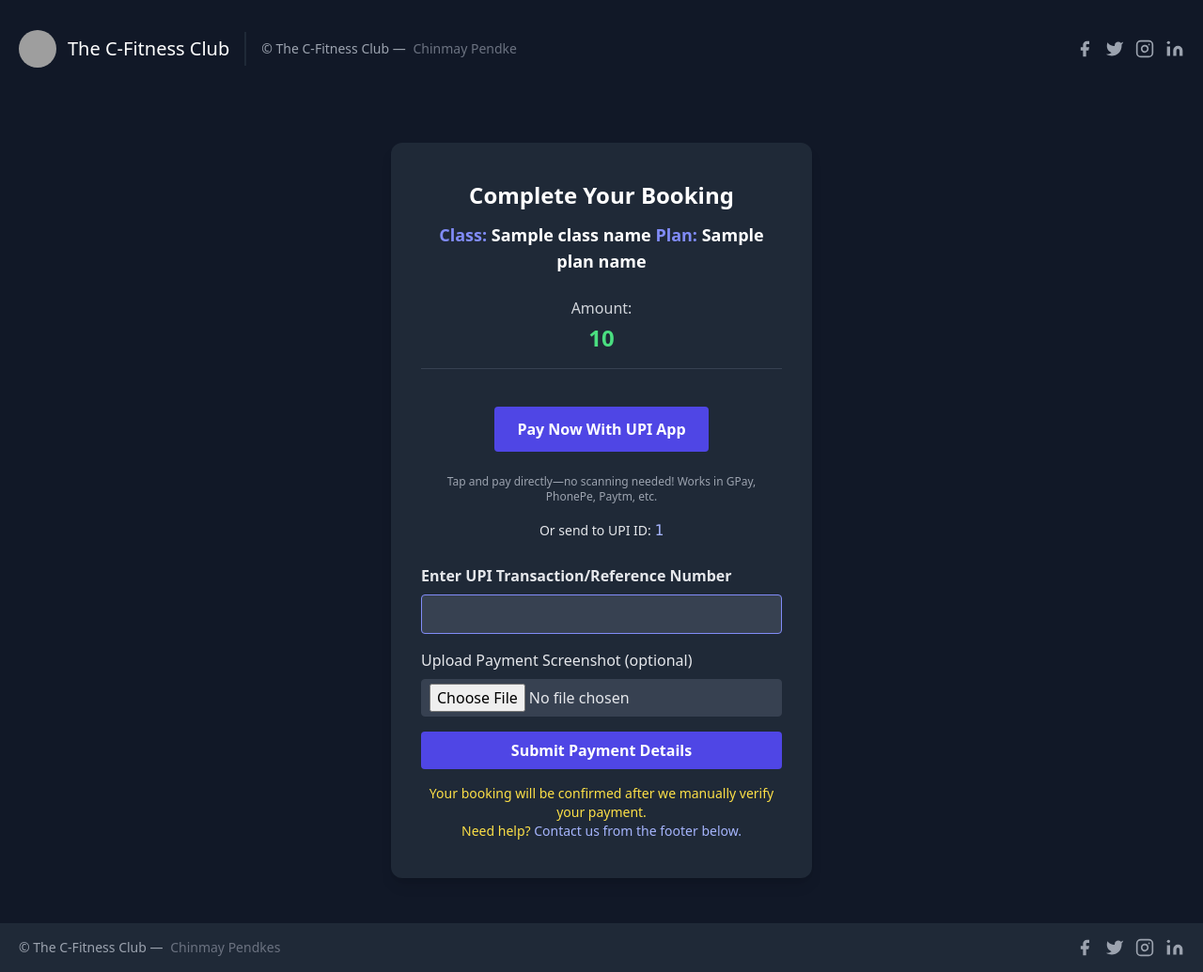
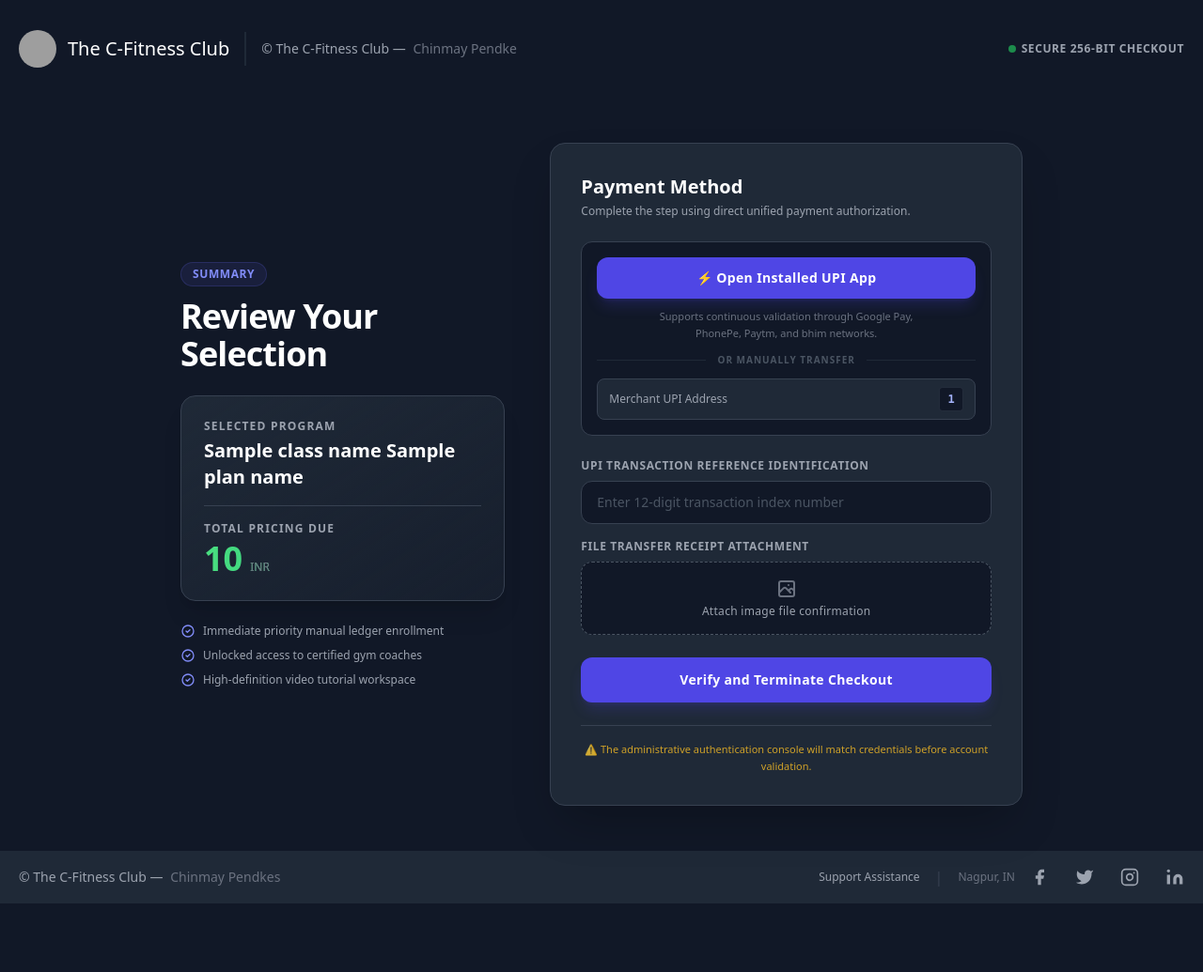
Before and after one commit to chinmay2023/the-c-fitness-club, a Django app: template mainapp/templates/payment_page.html in a window 1280 px wide. Shown: the whole page at 94% size. After the commit the page ends 962 px from the top, so only its background shows below. Run offline with Django 5.2, Linux system fonts and the light colour scheme; the template is opened without the code that fills it: most values are stand-ins (such as "Sample title", 1, 10 or a date in 2020); some libraries are stand-ins or nearby versions; grey boxes are pictures that could not be loaded.

Commit message:
fix payment gateway UI

```diff
--- a/mainapp/templates/payment_page.html
+++ b/mainapp/templates/payment_page.html
@@ -6,58 +6,42 @@
     <meta charset="UTF-8">
     <title>C-Fitness Club | Confirm Payment</title>
     <meta name="viewport" content="width=device-width, initial-scale=1.0">
-    <!-- Tailwind CSS CDN (match with rest of project version if needed) -->
+    <!-- Tailwind CSS CDN -->
     <script src="https://cdn.tailwindcss.com"></script>
 </head>
-<body class="bg-gray-900 text-gray-200 min-h-screen flex flex-col">
+<body class="bg-gray-900 text-gray-200 min-h-screen flex flex-col justify-between">
 
+  <!-- Header Navigation -->
+  <!-- Header Navigation (Border Line Removed) -->
   <footer class="text-gray-400 bg-gray-900 body-font">
-		<div class="container px-5 py-8 mx-auto flex items-center sm:flex-row flex-col">
-		  <a class="flex title-font font-medium items-center md:justify-start justify-center text-white">
-			<img src="https://static.vecteezy.com/system/resources/previews/017/494/085/original/letter-c-fitness-gym-logo-design-fitness-club-exercising-logo-free-vector.jpg" stroke="currentColor"  stroke-linecap="round" stroke-linejoin="round" stroke-width="2" class="w-10 h-10 text-white p-0.1 rounded-full" viewBox="0 0 24 24">
-			  <path d="M12 2L2 7l10 5 10-5-10-5zM2 17l10 5 10-5M2 12l10 5 10-5"></path>
-			</svg>
+    <div class="container px-5 py-8 mx-auto flex items-center sm:flex-row flex-col justify-between">
+
+      <!-- Left side -->
+      <div class="flex items-center sm:flex-row flex-col justify-center sm:justify-start">
+        <a class="flex title-font font-medium items-center text-white">
+          <img src="https://static.vecteezy.com/system/resources/previews/017/494/085/original/letter-c-fitness-gym-logo-design-fitness-club-exercising-logo-free-vector.jpg" class="w-10 h-10 text-white p-0.1 rounded-full">
           <span class="ml-3 text-xl">The C-Fitness Club</span>
         </a>
         <p class="text-sm text-gray-400 sm:ml-4 sm:pl-4 sm:border-l-2 sm:border-gray-800 sm:py-2 sm:mt-0 mt-4">© The C-Fitness Club —
           <a href="https://twitter.com/Chins71562758" class="text-gray-500 ml-1" target="_blank" rel="noopener noreferrer">Chinmay Pendke</a>
         </p>
-		  <span class="inline-flex sm:ml-auto sm:mt-0 mt-4 justify-center sm:justify-start">
-			<a class="text-gray-400">
-			  <svg fill="currentColor" stroke-linecap="round" stroke-linejoin="round" stroke-width="2" class="w-5 h-5" viewBox="0 0 24 24">
-				<path d="M18 2h-3a5 5 0 00-5 5v3H7v4h3v8h4v-8h3l1-4h-4V7a1 1 0 011-1h3z"></path>
-			  </svg>
-			</a>
-			<a class="ml-3 text-gray-400">
-			  <svg fill="currentColor" stroke-linecap="round" stroke-linejoin="round" stroke-width="2" class="w-5 h-5" viewBox="0 0 24 24">
-				<path d="M23 3a10.9 10.9 0 01-3.14 1.53 4.48 4.48 0 00-7.86 3v1A10.66 10.66 0 013 4s-4 9 5 13a11.64 11.64 0 01-7 2c9 5 20 0 20-11.5a4.5 4.5 0 00-.08-.83A7.72 7.72 0 0023 3z"></path>
-			  </svg>
-			</a>
-			<a class="ml-3 text-gray-400">
-			  <svg fill="none" stroke="currentColor" stroke-linecap="round" stroke-linejoin="round" stroke-width="2" class="w-5 h-5" viewBox="0 0 24 24">
-				<rect width="20" height="20" x="2" y="2" rx="5" ry="5"></rect>
-				<path d="M16 11.37A4 4 0 1112.63 8 4 4 0 0116 11.37zm1.5-4.87h.01"></path>
-			  </svg>
-			</a>
-			<a class="ml-3 text-gray-400">
-			  <svg fill="currentColor" stroke="currentColor" stroke-linecap="round" stroke-linejoin="round" stroke-width="0" class="w-5 h-5" viewBox="0 0 24 24">
-				<path stroke="none" d="M16 8a6 6 0 016 6v7h-4v-7a2 2 0 00-2-2 2 2 0 00-2 2v7h-4v-7a6 6 0 016-6zM2 9h4v12H2z"></path>
-				<circle cx="4" cy="4" r="2" stroke="none"></circle>
-			  </svg>
-			</a>
+      </div>
+
+      <!-- Right side -->
+      <span class="inline-flex sm:ml-auto sm:mt-0 mt-4 justify-center sm:justify-start items-center text-xs font-semibold tracking-wider uppercase text-gray-400 h-10">
+        <span class="flex items-center gap-1.5">
+          <span class="h-2 w-2 rounded-full bg-green-500 animate-pulse"></span>
+          Secure 256-bit Checkout
         </span>
+      </span>
+
     </div>
   </footer>
 
-    {% load static %}
-{% load static %}
-
-<!-- SUCCESS POPUP WITH BLUR -->
 <!-- SUCCESS POPUP WITH BLUR -->
 {% if msg %}
-  <div id="success-bg"
-       class="fixed inset-0 z-50 bg-black bg-opacity-60 backdrop-blur-sm flex items-center justify-center">
-    <div class="bg-gray-900 rounded-xl shadow-2xl max-w-xs w-full p-6 text-center border-2 border-indigo-500">
+  <div id="success-bg" class="fixed inset-0 z-50 bg-black/70 backdrop-blur-sm flex items-center justify-center p-4">
+    <div class="bg-gray-900 rounded-xl shadow-2xl max-w-xs w-full p-6 text-center border border-indigo-500">
       <h3 class="text-2xl font-bold text-green-400 mb-2">Thank You!</h3>
       <p class="text-white mb-4">{{ msg|default:"Your payment was successful." }}</p>
       <button onclick="window.location.href='/'" class="mt-2 px-6 py-2 bg-indigo-600 hover:bg-indigo-700 rounded text-white font-semibold transition">
@@ -67,57 +51,105 @@
   </div>
 {% endif %}
 
+<!-- ======== PREMIUM SPLIT VIEW LAYOUT ======== -->
+<main class="flex-grow flex items-center justify-center p-4 md:p-8 lg:p-12 {% if msg %}blur-sm pointer-events-none select-none{% endif %}">
+    <div class="max-w-4xl w-full grid grid-cols-1 md:grid-cols-12 gap-8 lg:gap-12 items-stretch">
 
-<!-- ======== MAIN CONTENT ======== -->
-<main class="flex-1 flex items-center justify-center {% if msg %}blur-sm pointer-events-none select-none{% endif %}">
-    <div class="bg-gray-800 rounded-xl shadow-lg px-8 py-10 max-w-md w-full my-12">
-        <h2 class="text-2xl font-bold text-white mb-3 text-center">
-            Complete Your Booking
-        </h2>
-        <p class="text-lg text-indigo-400 text-center mb-6 font-semibold">
-            {% if class_name %}Class: <span class="text-white">{{ class_name }}</span>{% endif %}
-            {% if plan_name %}Plan: <span class="text-white">{{ plan_name }}</span>{% endif %}
-        </p>
-        <p class="mb-1 text-center text-gray-300">Amount:</p>
-        <div class="mb-4 text-center text-2xl font-bold text-green-400">
+        <!-- LEFT COLUMN: ORDER DISPLAY SUMMARY -->
+        <div class="md:col-span-5 flex flex-col justify-center space-y-6 text-center md:text-left py-4">
+            <div>
+                <span class="inline-block bg-indigo-500/10 border border-indigo-500/20 text-indigo-400 text-xs px-3 py-1 rounded-full font-semibold uppercase tracking-wider mb-3">Summary</span>
+                <h1 class="text-3xl font-extrabold tracking-tight text-white sm:text-4xl">Review Your Selection</h1>
+            </div>
+
+            <div class="bg-gradient-to-br from-gray-800 to-gray-800/40 border border-gray-700 rounded-2xl p-6 shadow-xl">
+                <p class="text-xs uppercase font-bold tracking-widest text-gray-400 mb-1">Selected Program</p>
+                <div class="text-xl font-bold text-white mb-4">
+                    {% if class_name %}{{ class_name }}{% endif %}
+                    {% if plan_name %}{{ plan_name }}{% endif %}
+                </div>
+
+                <hr class="border-gray-700 my-4">
+
+                <p class="text-xs uppercase font-bold tracking-widest text-gray-400 mb-1">Total Pricing Due</p>
+                <div class="text-4xl font-black text-transparent bg-clip-text bg-gradient-to-r from-green-400 to-emerald-500 flex items-baseline gap-1 justify-center md:justify-start">
                     {{ amount }}
-        </div>
-        <hr class="my-4 border-gray-700">
-
-       <div class="mb-6 flex flex-col items-center">
-    <a href="upi://pay?pa={{ upi_id }}&am={{ amount }}&cu=INR&tn=Booking"
-       class="bg-indigo-600 hover:bg-indigo-700 text-white px-6 py-3 rounded block text-center font-semibold my-6">
-      Pay Now With UPI App
-    </a>
-    <div class="mb-2 text-xs text-gray-400 text-center">Tap and pay directly—no scanning needed! Works in GPay, PhonePe, Paytm, etc.</div>
-    <div class="text-center text-sm mt-2">
-        Or send to UPI ID:
-        <span class="font-mono text-indigo-300 text-base select-all">{{ upi_id }}</span>
+                    <span class="text-xs text-gray-500 tracking-normal font-medium ml-1">INR</span>
                 </div>
             </div>
 
-        <form method="post" enctype="multipart/form-data" class="mt-4">
+            <!-- Features list -->
+            <ul class="text-left text-xs text-gray-400 space-y-2.5 max-w-xs mx-auto md:mx-0">
+                <li class="flex items-center gap-2"><svg class="w-4 h-4 text-indigo-400 flex-shrink-0" fill="none" stroke="currentColor" viewBox="0 0 24 24"><path stroke-linecap="round" stroke-linejoin="round" stroke-width="2" d="M9 12l2 2 4-4m6 2a9 9 0 11-18 0 9 9 0 0118 0z"></path></svg> Immediate priority manual ledger enrollment</li>
+                <li class="flex items-center gap-2"><svg class="w-4 h-4 text-indigo-400 flex-shrink-0" fill="none" stroke="currentColor" viewBox="0 0 24 24"><path stroke-linecap="round" stroke-linejoin="round" stroke-width="2" d="M9 12l2 2 4-4m6 2a9 9 0 11-18 0 9 9 0 0118 0z"></path></svg> Unlocked access to certified gym coaches</li>
+                <li class="flex items-center gap-2"><svg class="w-4 h-4 text-indigo-400 flex-shrink-0" fill="none" stroke="currentColor" viewBox="0 0 24 24"><path stroke-linecap="round" stroke-linejoin="round" stroke-width="2" d="M9 12l2 2 4-4m6 2a9 9 0 11-18 0 9 9 0 0118 0z"></path></svg> High-definition video tutorial workspace</li>
+            </ul>
+        </div>
+
+        <!-- RIGHT COLUMN: INTERACTIVE FORM CONTAINER CARD -->
+        <div class="md:col-span-7 bg-gray-800 rounded-2xl shadow-2xl p-6 sm:p-8 flex flex-col justify-between border border-gray-700 relative overflow-hidden">
+            <div>
+                <h3 class="text-xl font-bold text-white mb-1">Payment Method</h3>
+                <p class="text-xs text-gray-400 mb-6">Complete the step using direct unified payment authorization.</p>
+
+                <!-- UPI Gateway Action Space -->
+                <div class="bg-gray-900 border border-gray-700 rounded-xl p-4 mb-6">
+                    <a href="upi://pay?pa={{ upi_id }}&am={{ amount }}&cu=INR&tn=Booking"
+                       class="w-full bg-indigo-600 hover:bg-indigo-700 text-white py-3 rounded-xl text-center font-semibold block transition duration-200 transform active:scale-[0.99] shadow-lg shadow-indigo-600/20 text-sm tracking-wide">
+                      ⚡ Open Installed UPI App
+                    </a>
+                    <p class="text-[11px] text-gray-500 text-center mt-2.5 max-w-xs mx-auto leading-relaxed">Supports continuous validation through Google Pay, PhonePe, Paytm, and bhim networks.</p>
+
+                    <div class="relative flex py-2 items-center my-1">
+                        <div class="flex-grow border-t border-gray-800"></div>
+                        <span class="flex-shrink mx-3 text-[10px] font-bold tracking-widest text-gray-600 uppercase">OR MANUALLY TRANSFER</span>
+                        <div class="flex-grow border-t border-gray-800"></div>
+                    </div>
+
+                    <div class="flex items-center justify-between bg-gray-800 border border-gray-700 px-3 py-2 rounded-lg">
+                        <span class="text-xs text-gray-400 font-medium">Merchant UPI Address</span>
+                        <span class="font-mono text-xs text-indigo-300 select-all font-semibold tracking-wide bg-gray-900 px-2 py-1 rounded border border-gray-700/50">{{ upi_id }}</span>
+                    </div>
+                </div>
+
+                <!-- Internal Processing Interface Form Grid -->
+                <form method="post" enctype="multipart/form-data" class="space-y-4">
                     {% csrf_token %}
-            <label class="block font-semibold mb-2" for="upi_ref">Enter UPI Transaction/Reference Number</label>
-            <input required type="text" id="upi_ref" name="upi_ref" class="w-full px-4 py-2 rounded bg-gray-700 text-gray-100 mb-4 border border-indigo-400 focus:outline-none focus:ring-2 focus:ring-indigo-500">
+                    <div>
+                        <label class="block text-xs font-semibold uppercase tracking-wider text-gray-400 mb-2" for="upi_ref">UPI Transaction Reference Identification</label>
+                        <input required type="text" id="upi_ref" name="upi_ref"
+                               placeholder="Enter 12-digit transaction index number"
+                               class="w-full px-4 py-3 rounded-xl bg-gray-900 text-gray-100 border border-gray-700 outline-none transition duration-200 focus:border-indigo-500 focus:ring-1 focus:ring-indigo-500/50 text-sm placeholder:text-gray-600">
+                    </div>
 
-            <label class="block mb-2" for="screenshot">Upload Payment Screenshot (optional)</label>
-            <input type="file" name="screenshot" id="screenshot" accept="image/*" class="w-full text-gray-200 bg-gray-700 border border-gray-700 px-2 py-1 rounded mb-4">
+                    <div>
+                        <label class="block text-xs font-semibold uppercase tracking-wider text-gray-400 mb-2" for="screenshot">File Transfer Receipt Attachment</label>
+                        <label for="screenshot" class="flex flex-col items-center justify-center w-full py-4 px-4 bg-gray-900 border border-dashed border-gray-600 hover:border-indigo-500/60 rounded-xl cursor-pointer text-gray-400 text-xs transition duration-200 hover:text-white group">
+                          <svg class="w-6 h-6 mb-1 text-gray-500 group-hover:text-indigo-400 transition" fill="none" stroke="currentColor" viewBox="0 0 24 24"><path stroke-linecap="round" stroke-linejoin="round" stroke-width="2" d="M4 16l4.586-4.586a2 2 0 012.828 0L16 16m-2-2l1.586-1.586a2 2 0 012.828 0L20 14m-6-6h.01M6 20h12a2 2 0 002-2V6a2 2 0 00-2-2H6a2 2 0 00-2 2v12a2 2 0 002 2z"></path></svg>
+                          <span class="font-medium tracking-wide">Attach image file confirmation</span>
+                        </label>
+                        <div class="hidden">
+                            <input type="file" name="screenshot" id="screenshot" accept="image/*">
+                        </div>
+                        <p id="file-name-preview" class="text-xs text-indigo-400 mt-2 text-center font-semibold tracking-wide"></p>
+                    </div>
 
-            <button type="submit" class="w-full bg-indigo-600 hover:bg-indigo-700 text-white font-semibold py-2 rounded transition">
-                Submit Payment Details
+                    <button type="submit" class="w-full bg-indigo-600 hover:bg-indigo-700 text-white font-semibold py-3.5 rounded-xl transition duration-200 transform active:scale-[0.99] shadow-lg shadow-indigo-600/20 text-sm tracking-wide mt-2">
+                        Verify and Terminate Checkout
                     </button>
                 </form>
-        <div class="mt-4 text-yellow-300 text-center text-sm">
-            Your booking will be confirmed after we manually verify your payment.<br>
-            Need help? <span class="text-indigo-300">Contact us from the footer below.</span>
+            </div>
+
+            <div class="mt-6 pt-4 border-t border-gray-700 text-center">
+                <p class="text-[11px] text-amber-400/80 leading-relaxed font-medium">
+                    ⚠️ The administrative authentication console will match credentials before account validation.
+                </p>
+            </div>
         </div>
     </div>
 </main>
 
-
-
-
+    <!-- Original Footer Layout (Kept completely original with your explicit buttons intact) -->
     <footer>
       <div class="bg-gray-800">
         <div class="container mx-auto py-4 px-5 flex flex-wrap flex-col sm:flex-row items-center">
@@ -125,7 +157,12 @@
             © The C-Fitness Club —
             <a href="https://www.linkedin.com/in/chinmay-pendke-a99701247" class="text-gray-500 ml-1" rel="noopener noreferrer" target="_blank">Chinmay Pendkes</a>
           </p>
-      <span class="inline-flex sm:ml-auto sm:mt-0 mt-2 justify-center sm:justify-start">
+          <span class="inline-flex sm:ml-auto sm:mt-0 mt-2 justify-center sm:justify-start gap-4 items-center">
+            <!-- Support Assistance Link maintained perfectly -->
+            <a href="/contact/" class="text-gray-400 hover:text-indigo-400 text-xs font-medium transition">Support Assistance</a>
+            <span class="text-gray-700 hidden sm:inline">|</span>
+            <span class="text-gray-500 text-xs hidden sm:inline">Nagpur, IN</span>
+
             <a class="text-gray-400" href="#">
               <svg fill="currentColor" stroke-linecap="round" stroke-linejoin="round" stroke-width="2" class="w-5 h-5" viewBox="0 0 24 24">
                 <path d="M18 2h-3a5 5 0 00-5 5v3H7v4h3v8h4v-8h3l1-4h-4V7a1 1 0 011-1h3z"></path>
@@ -152,5 +189,13 @@
         </div>
       </div>
     </footer>
+
+    <!-- File selection preview handler -->
+    <script>
+        document.getElementById('screenshot').addEventListener('change', function(e) {
+          const fileName = e.target.files[0] ? e.target.files[0].name : '';
+          document.getElementById('file-name-preview').textContent = fileName ? '✓ Linked: ' + fileName : '';
+        });
+    </script>
 </body>
 </html>
```
Lines whose indentation alone changed are shown as unchanged.
